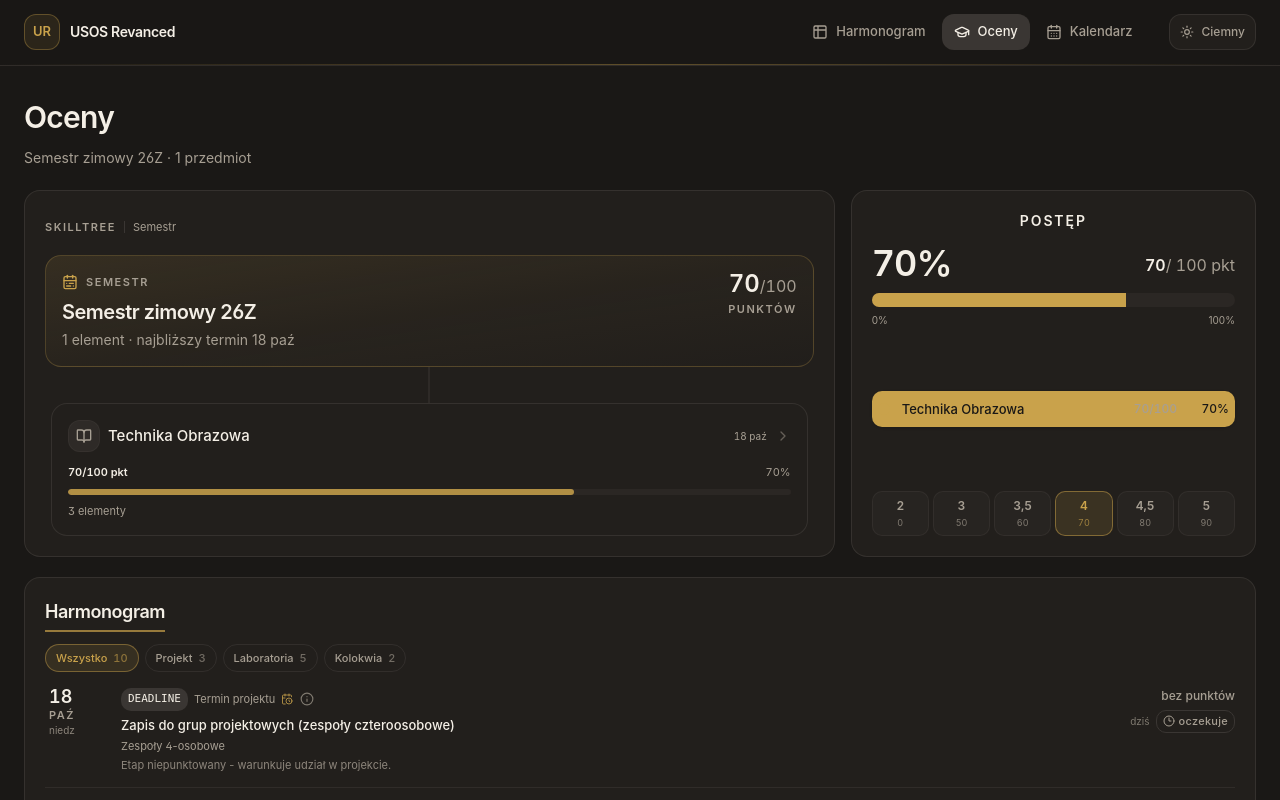
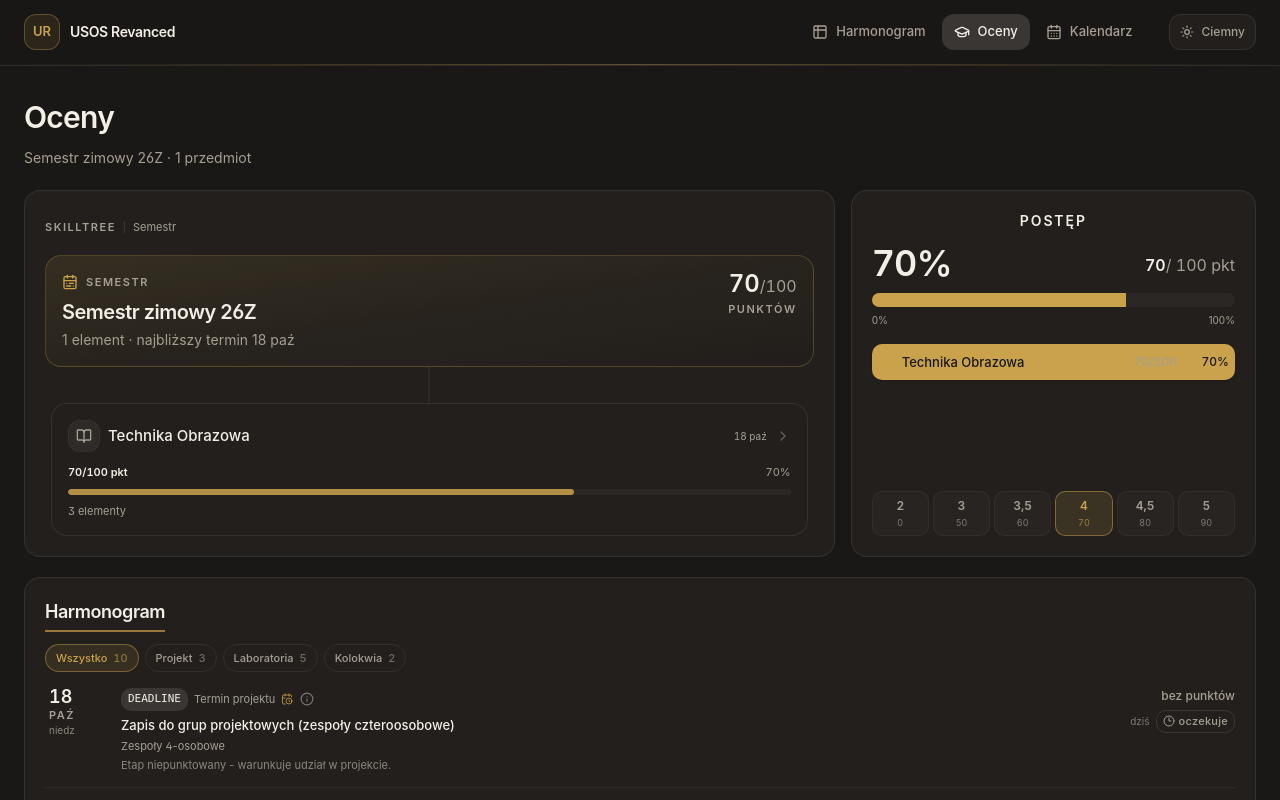
Before and after one commit to Viiico/UsosRevanced, a Nuxt app: page /oceny in a window 1280 px wide. Shown: the top 800 px of the page. Built offline with nearby package versions, Linux system fonts and the light colour scheme.

Commit message:
feat(ui): ukryty scrollbar i rowna wysokosc sekcji na poziomie grup

```diff
--- a/app/assets/css/main.css
+++ b/app/assets/css/main.css
@@ -196,8 +196,13 @@
   }
 }
 
-/* Cienki pasek przewijania */
+/* Pasek przewijania ukryty globalnie - przewijanie zostaje, znika tylko pasek. */
 * {
-  scrollbar-width: thin;
-  scrollbar-color: var(--color-border) transparent;
+  scrollbar-width: none;
+  -ms-overflow-style: none;
 }
+
+*::-webkit-scrollbar {
+  width: 0;
+  height: 0;
+}
--- a/app/components/oceny/ProgressBreakdown.vue
+++ b/app/components/oceny/ProgressBreakdown.vue
@@ -37,7 +37,7 @@ const scaleRows = computed(() => {
       </div>
     </CardHeader>
 
-    <CardContent class="flex flex-1 flex-col justify-between gap-4">
+    <CardContent class="flex flex-1 flex-col gap-4">
       <div class="relative">
         <div class="relative h-3.5 w-full overflow-hidden rounded-full bg-muted">
           <div class="absolute inset-0 flex">
@@ -59,7 +59,7 @@ const scaleRows = computed(() => {
         </div>
       </div>
 
-      <ul class="space-y-1">
+      <ul class="grid gap-x-4 gap-y-1" :class="segments.length > 2 ? 'grid-cols-2' : 'grid-cols-1'">
         <li v-for="seg in segments" :key="seg.id">
           <component
             :is="canDrill ? 'button' : 'div'"
@@ -81,7 +81,7 @@ const scaleRows = computed(() => {
         </li>
       </ul>
 
-      <div v-if="score && showScale" class="flex gap-1">
+      <div v-if="score && showScale" class="mt-auto flex gap-1">
         <div
           v-for="row in scaleRows"
           :key="row.grade"
```
